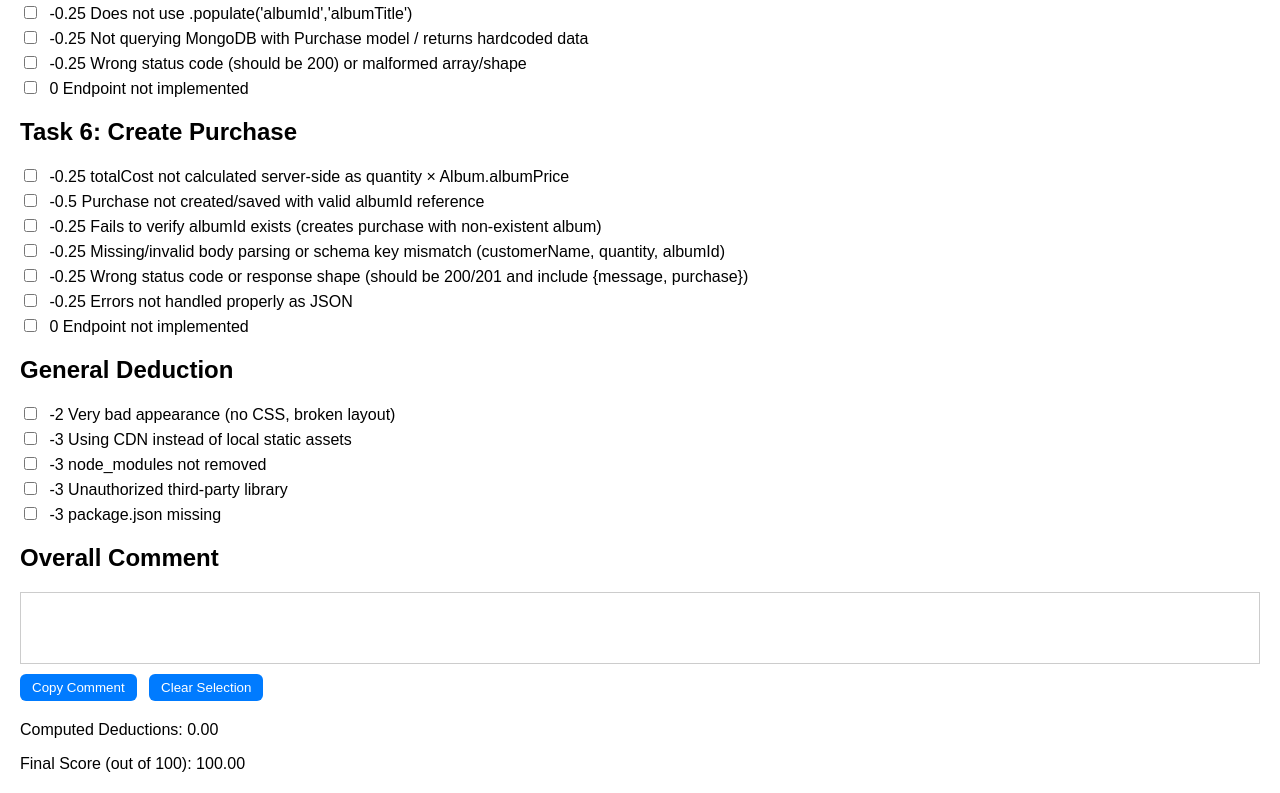
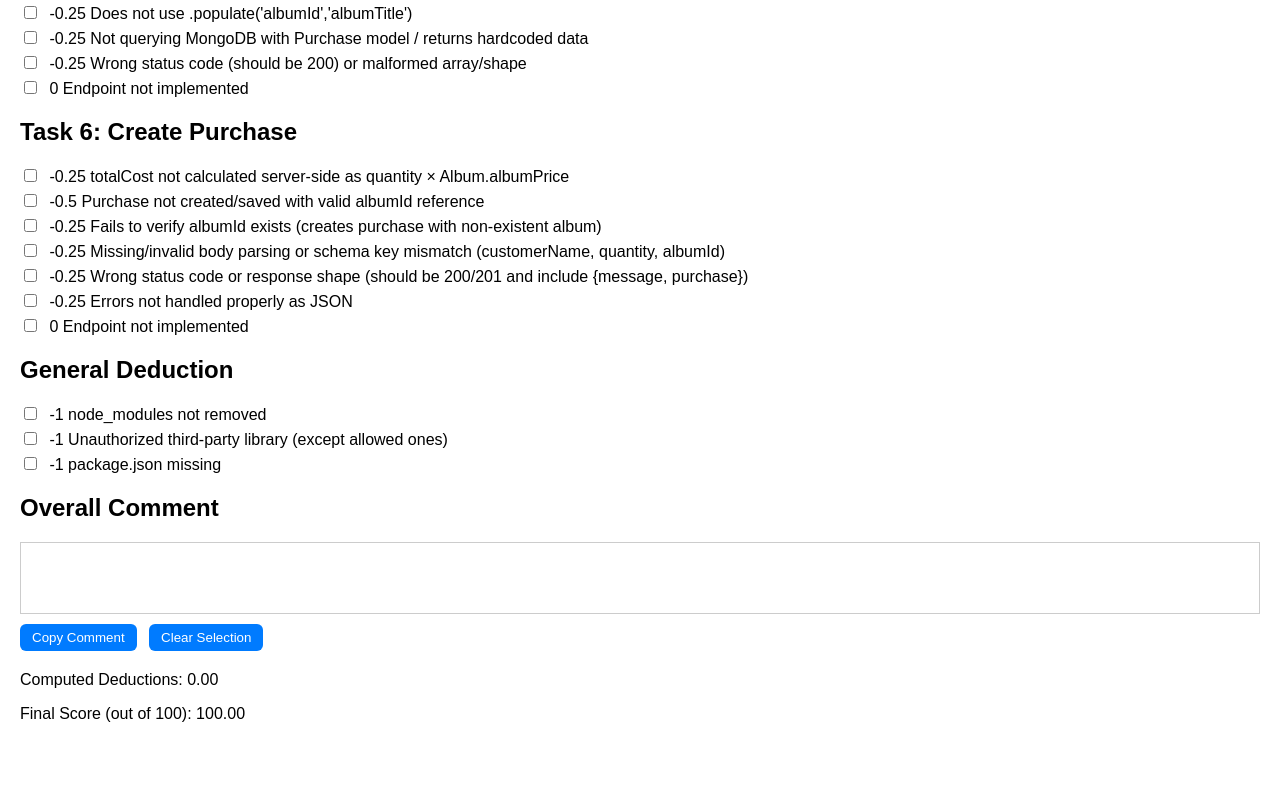
Before and after one commit to yt2008/MakringHelper, a plain HTML site: page W8Lab06.html in a window 1280 px wide. Shown: the part 951-1744 px from the top of the page. After the commit the page ends 1694 px from the top, so only its background shows below. Drawn offline with Linux system fonts and the light colour scheme.

Commit message:
Update general deduction checklist items

```diff
--- a/W8Lab06.html
+++ b/W8Lab06.html
@@ -95,11 +95,9 @@
 
     <h2>General Deduction</h2>
     <ul>
-      <li><label><input type="checkbox" value="-2 Very bad appearance (no CSS, broken layout)"> -2 Very bad appearance (no CSS, broken layout)</label></li>
-      <li><label><input type="checkbox" value="-3 Using CDN instead of local static assets"> -3 Using CDN instead of local static assets</label></li>
-      <li><label><input type="checkbox" value="-3 node_modules not removed"> -3 node_modules not removed</label></li>
-      <li><label><input type="checkbox" value="-3 Unauthorized third-party library"> -3 Unauthorized third-party library</label></li>
-      <li><label><input type="checkbox" value="-3 package.json missing"> -3 package.json missing</label></li>
+      <li><label><input type="checkbox" value="-1 node_modules not removed"> -1 node_modules not removed</label></li>
+      <li><label><input type="checkbox" value="-1 Unauthorized third-party library (except allowed ones)"> -1 Unauthorized third-party library (except allowed ones)</label></li>
+      <li><label><input type="checkbox" value="-1 package.json missing"> -1 package.json missing</label></li>
     </ul>
 
   </div>
```
